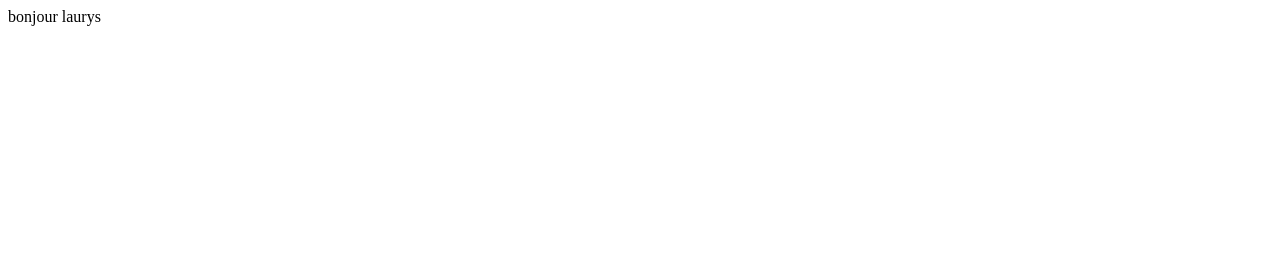
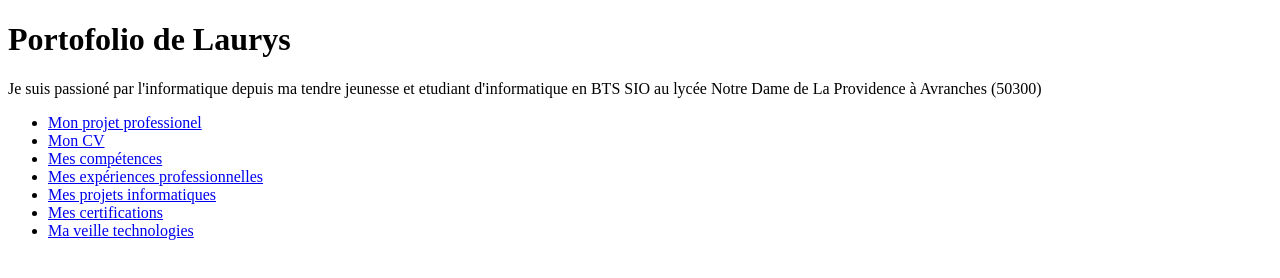
Before and after one commit to tchikokolo/tp-git, a plain HTML site: page index.html in a window 1280 px wide. Drawn offline with Linux system fonts and the light colour scheme.

Commit message:
création du menu

```diff
--- a/index.html
+++ b/index.html
@@ -3,11 +3,36 @@
 <head>
     <meta charset="UTF-8">
     <meta name="viewport" content="width=device-width, initial-scale=1.0">
-    <title>Document</title>
+    <title>Mon Portofolio</title>
 </head>
 <body>
 
-    bonjour laurys
+<h1>Portofolio de Laurys</h1>
+
+<p>Je suis passioné par l'informatique depuis ma tendre jeunesse et etudiant d'informatique en BTS SIO au lycée Notre Dame de La Providence à Avranches (50300)</p>
+<ul>
+    <li>
+        <a href="mon_projet.html">Mon projet professionel</a>
+    </li>
+    <li>
+        <a href="mon_projet.html">Mon CV</a>
+    </li>
+    <li>
+        <a href="mon_projet.html">Mes compétences</a>
+    </li>
+    <li>
+        <a href="mon_projet.html">Mes expériences professionnelles</a>
+    </li>
+    <li>
+        <a href="mon_projet.html">Mes projets informatiques</a>
+    </li>
+    <li>
+        <a href="mon_projet.html">Mes certifications</a>
+    </li>
+    <li>
+        <a href="mon_projet.html">Ma veille technologies</a>
+    </li>
+</ul>
 
 </body>
 </html>
```
